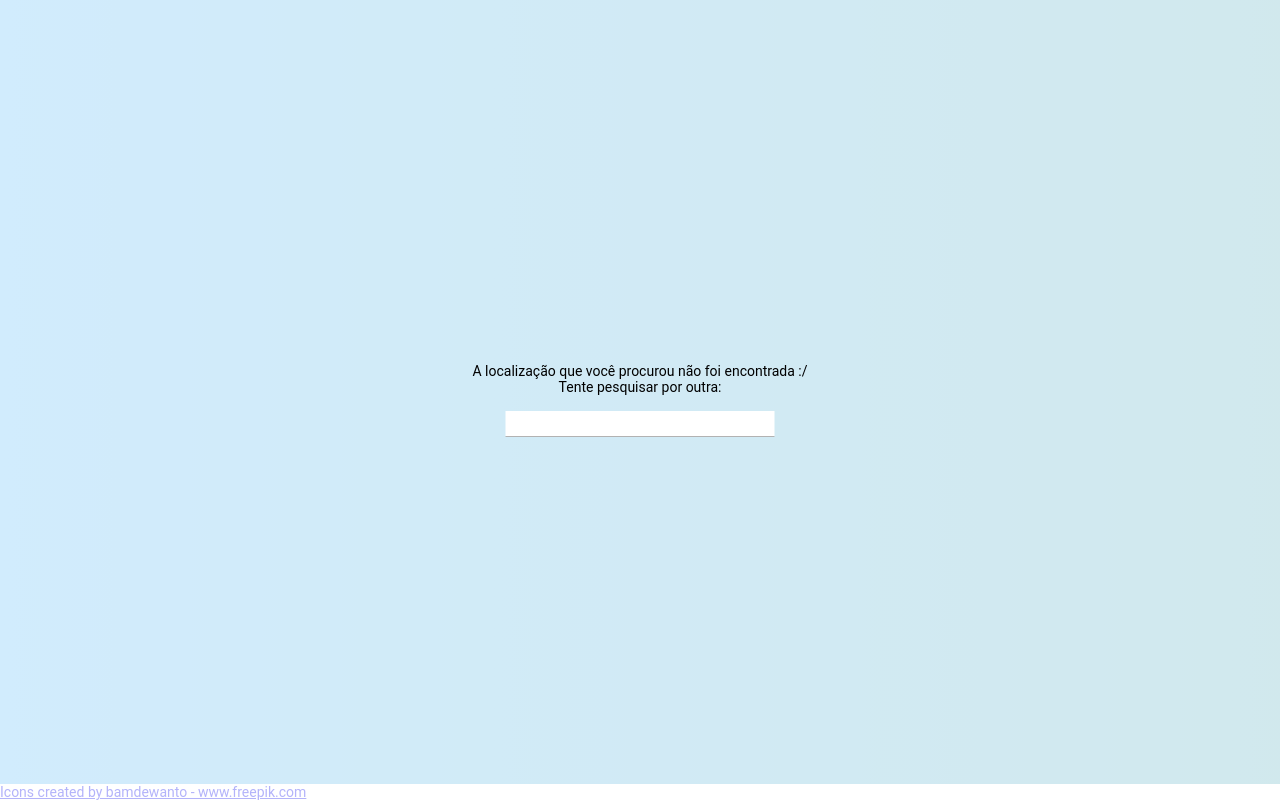
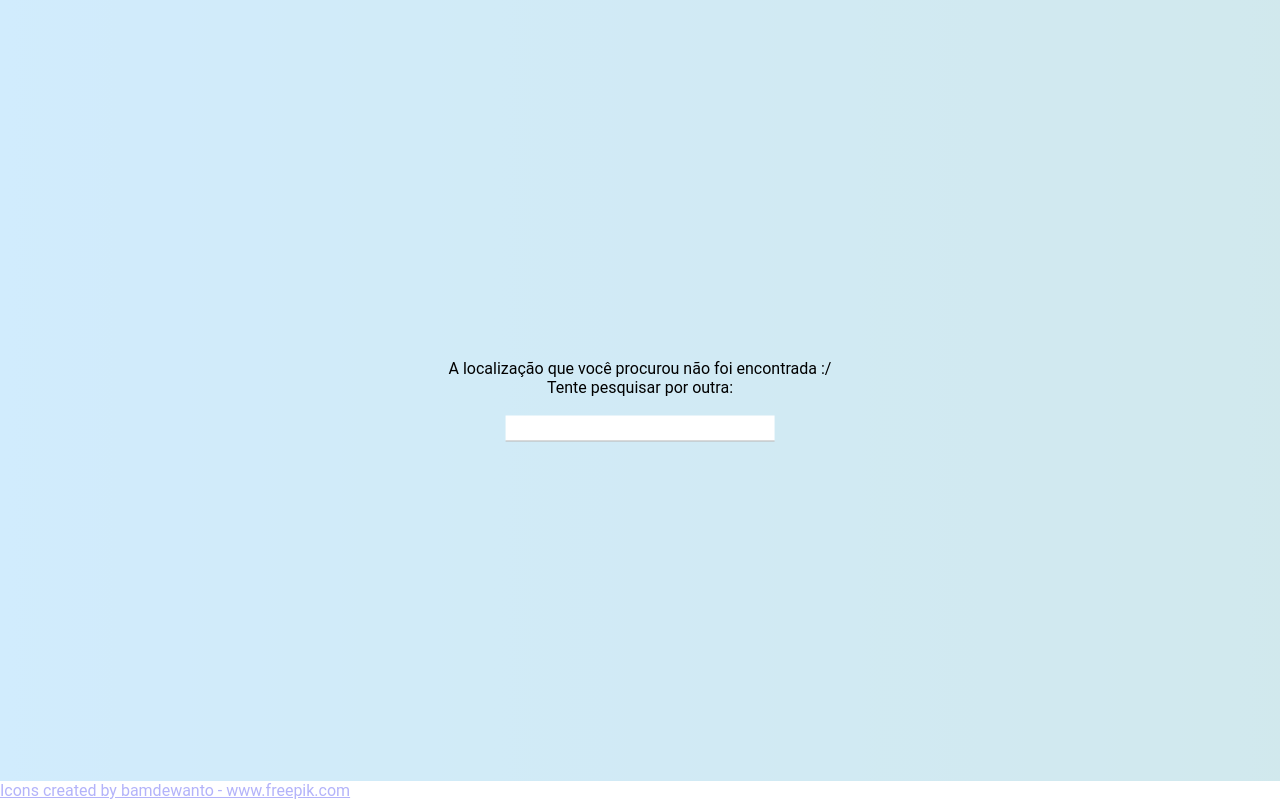
Before and after one commit to gustavo-hillesheim/consulta-clima, a Vue app: page / in a window 1280 px wide. Built offline with nearby package versions, Linux system fonts and the light colour scheme; no server answers; the HTML template or start-up script is replaced by a standard one.

Commit message:
alterado tamanho de fontes

```diff
--- a/src/App.vue
+++ b/src/App.vue
@@ -24,7 +24,7 @@ export default {
 body {
   margin: 0;
   font-family: "Roboto", "monospace";
-  font-size: 14px;
+  font-size: 16px;
   background: linear-gradient(
     90deg,
     rgba(63, 175, 247, 0.8) 0%,
--- a/src/components/WeatherData.vue
+++ b/src/components/WeatherData.vue
@@ -109,7 +109,6 @@ export default {
   }
   .forecasts .forecast {
     flex: 1;
-    margin: 0 6px;
   }
 }
 </style>
```
